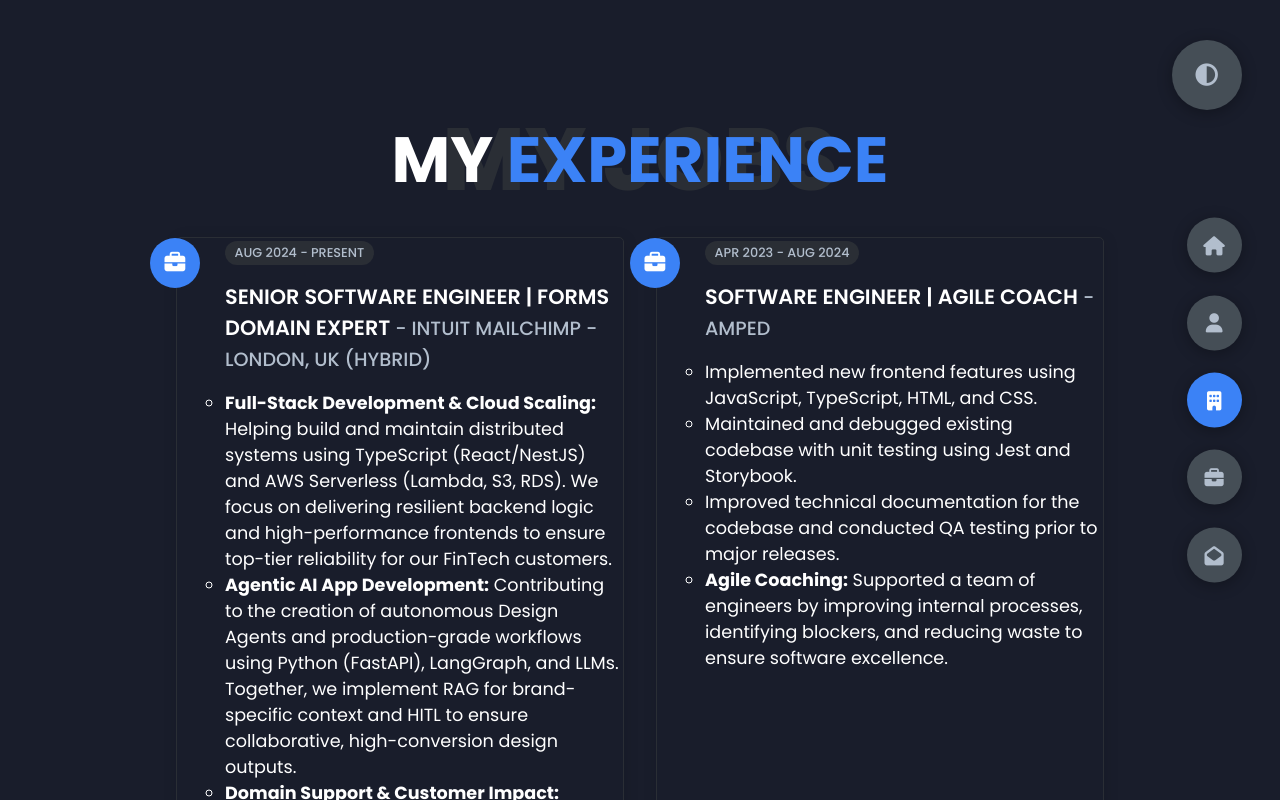
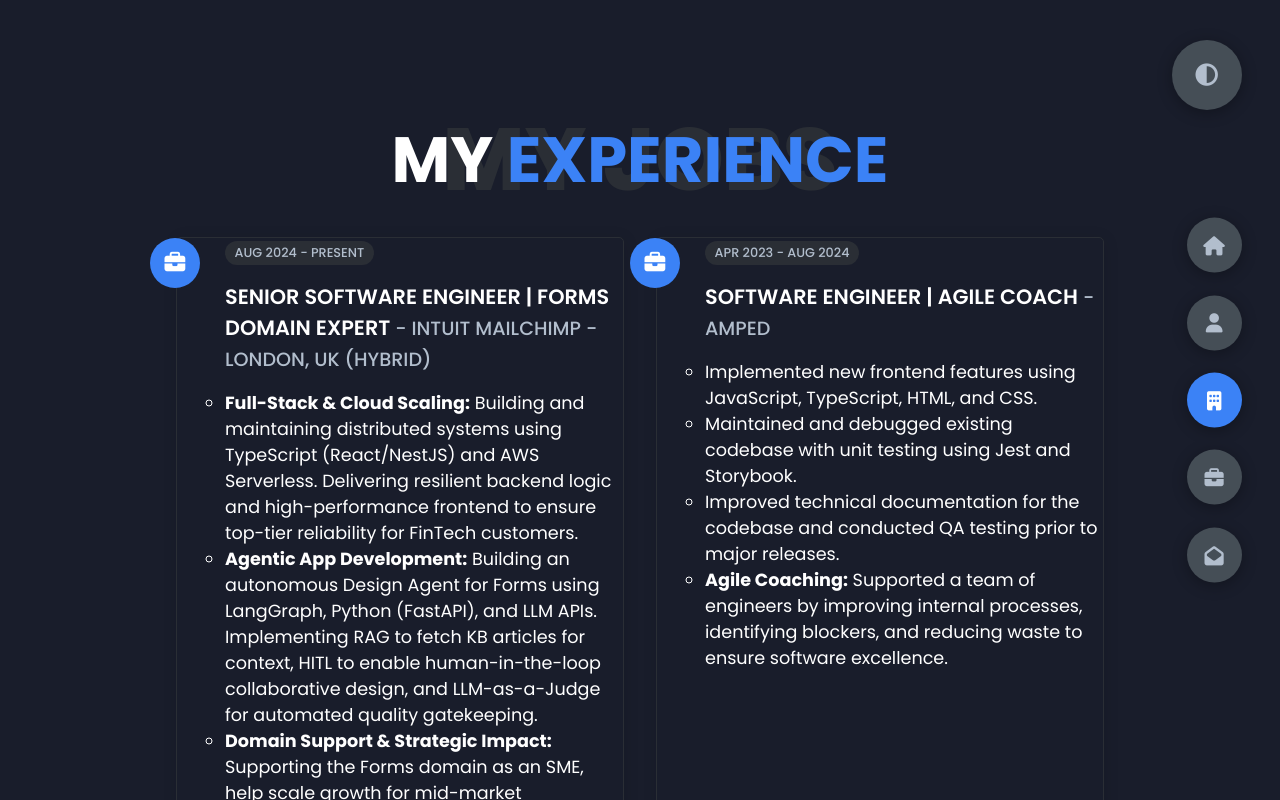
Before and after one commit to EvansRigopoulos/portfolio-Website, a React (Vite) app: page / in a window 1280 px wide. Both pictures are taken after a click on the element 1214 px from the left and 400 px from the top of the page. Shown: the top 800 px of the page. Built offline with nearby package versions, Linux system fonts and the light colour scheme.

Commit message:
Update Intuit experience bullets with requested wording

```diff
--- a/src/components/Experience.tsx
+++ b/src/components/Experience.tsx
@@ -2,8 +2,9 @@ const Experience = () => {
   return (
     <section className="container active" id="experience">
       <div className="main-title">
-        <h2 style={{ marginBottom: '30px' }}>
-          My <span>Experience</span><span className="bg-text">my jobs</span>
+        <h2 style={{ marginBottom: "30px" }}>
+          My <span>Experience</span>
+          <span className="bg-text">my jobs</span>
         </h2>
       </div>
 
@@ -14,14 +15,42 @@ const Experience = () => {
           </div>
           <p className="tl-duration">Aug 2024 - Present</p>
           <h5>
-            Senior Software Engineer | Forms Domain Expert<span> - Intuit Mailchimp - London, UK (Hybrid)</span>
+            Senior Software Engineer | Forms Domain Expert
+            <span> - Intuit Mailchimp - London, UK (Hybrid)</span>
           </h5>
           <div>
             <ul>
-              <li><strong>Full-Stack Development & Cloud Scaling:</strong> Helping build and maintain distributed systems using TypeScript (React/NestJS) and AWS Serverless (Lambda, S3, RDS). We focus on delivering resilient backend logic and high-performance frontends to ensure top-tier reliability for our FinTech customers.</li>
-              <li><strong>Agentic AI App Development:</strong> Contributing to the creation of autonomous Design Agents and production-grade workflows using Python (FastAPI), LangGraph, and LLMs. Together, we implement RAG for brand-specific context and HITL to ensure collaborative, high-conversion design outputs.</li>
-              <li><strong>Domain Support & Customer Impact:</strong> Supporting the Forms domain as a primary SME, helping our teams scale growth for mid-market businesses. I focus on bridging technical requirements with customer needs, working closely with Customer Success to solve complex challenges for our global users.</li>
-              <li><strong>Acquisition Integration & Support:</strong> Assisting with the technical onboarding and integration efforts following the acquisition of Amped. I collaborated with multiple teams to sync our infrastructure into the Intuit ecosystem, providing a stable and unified experience for our transitioning customers.</li>
+              <li>
+                <strong>Full-Stack & Cloud Scaling:</strong> Building and
+                maintaining distributed systems using TypeScript (React/NestJS)
+                and AWS Serverless. Delivering resilient backend logic and
+                high-performance frontend to ensure top-tier reliability for
+                FinTech customers.
+              </li>
+              <li>
+                <strong>Agentic App Development:</strong> Building an autonomous
+                Design Agent for Forms using LangGraph, Python (FastAPI), and
+                LLM APIs. Implementing RAG to fetch KB articles for context,
+                HITL to enable human-in-the-loop collaborative design, and
+                LLM-as-a-Judge for automated quality gatekeeping.
+              </li>
+              <li>
+                <strong>Domain Support & Strategic Impact:</strong> Supporting
+                the Forms domain as an SME, help scale growth for mid-market
+                businesses. Bridging technical requirements with customer needs
+                to solve complex challenges.
+              </li>
+              <li>
+                <strong>Product & Design Collaboration:</strong> Partnering
+                closely with Product and Design teams to influence technical
+                decision-making and product strategy for the Forms domain.
+              </li>
+              <li>
+                <strong>Acquisition Integration:</strong> Assisting with
+                technical onboarding and integration efforts following the
+                acquisition of Amped, syncing infrastructure into the Intuit
+                ecosystem.
+              </li>
             </ul>
           </div>
         </div>
@@ -36,10 +65,23 @@ const Experience = () => {
           </h5>
           <div>
             <ul>
-              <li>Implemented new frontend features using JavaScript, TypeScript, HTML, and CSS.</li>
-              <li>Maintained and debugged existing codebase with unit testing using Jest and Storybook.</li>
-              <li>Improved technical documentation for the codebase and conducted QA testing prior to major releases.</li>
-              <li><strong>Agile Coaching:</strong> Supported a team of engineers by improving internal processes, identifying blockers, and reducing waste to ensure software excellence.</li>
+              <li>
+                Implemented new frontend features using JavaScript, TypeScript,
+                HTML, and CSS.
+              </li>
+              <li>
+                Maintained and debugged existing codebase with unit testing
+                using Jest and Storybook.
+              </li>
+              <li>
+                Improved technical documentation for the codebase and conducted
+                QA testing prior to major releases.
+              </li>
+              <li>
+                <strong>Agile Coaching:</strong> Supported a team of engineers
+                by improving internal processes, identifying blockers, and
+                reducing waste to ensure software excellence.
+              </li>
             </ul>
           </div>
         </div>
@@ -54,10 +96,24 @@ const Experience = () => {
           </h5>
           <div>
             <ul>
-              <li><strong>Scrum Master:</strong> Coached two cross-functional teams (Platform/SRE) for the CITRIX-ITM product, managing 10B+ real-user measurements across 500+ global servers.</li>
-              <li>Facilitated all Scrum and SAFe events, ensuring 100% of user stories were groomed and estimated to meet sprint goals.</li>
-              <li><strong>Software Engineer:</strong> Developed UI and backend features using JavaScript, MySQL, and HTML.</li>
-              <li><strong>Recognition:</strong> Received the "Impact Award" for piloting foundational "Scrum for Teams" training across the entire organization.</li>
+              <li>
+                <strong>Scrum Master:</strong> Coached two cross-functional
+                teams (Platform/SRE) for the CITRIX-ITM product, managing 10B+
+                real-user measurements across 500+ global servers.
+              </li>
+              <li>
+                Facilitated all Scrum and SAFe events, ensuring 100% of user
+                stories were groomed and estimated to meet sprint goals.
+              </li>
+              <li>
+                <strong>Software Engineer:</strong> Developed UI and backend
+                features using JavaScript, MySQL, and HTML.
+              </li>
+              <li>
+                <strong>Recognition:</strong> Received the "Impact Award" for
+                piloting foundational "Scrum for Teams" training across the
+                entire organization.
+              </li>
             </ul>
           </div>
         </div>
@@ -68,12 +124,20 @@ const Experience = () => {
           </div>
           <p className="tl-duration">2001 - 2021</p>
           <h5>
-            Previous Experience (Sales & Retail Management)<span> - Various (Lidl Hellas, Coca Cola 3E, McDonald's)</span>
+            Previous Experience (Sales & Retail Management)
+            <span> - Various (Lidl Hellas, Coca Cola 3E, McDonald's)</span>
           </h5>
           <div>
             <ul>
-              <li>Extensive background in Sales and Retail Store Management for major brands including Lidl Hellas, Coca Cola 3E, and McDonald's.</li>
-              <li>Expertise in Resource Management (People, Products, Facilities, and Budget) and high-level Customer Experience.</li>
+              <li>
+                Extensive background in Sales and Retail Store Management for
+                major brands including Lidl Hellas, Coca Cola 3E, and
+                McDonald's.
+              </li>
+              <li>
+                Expertise in Resource Management (People, Products, Facilities,
+                and Budget) and high-level Customer Experience.
+              </li>
             </ul>
           </div>
         </div>
```
